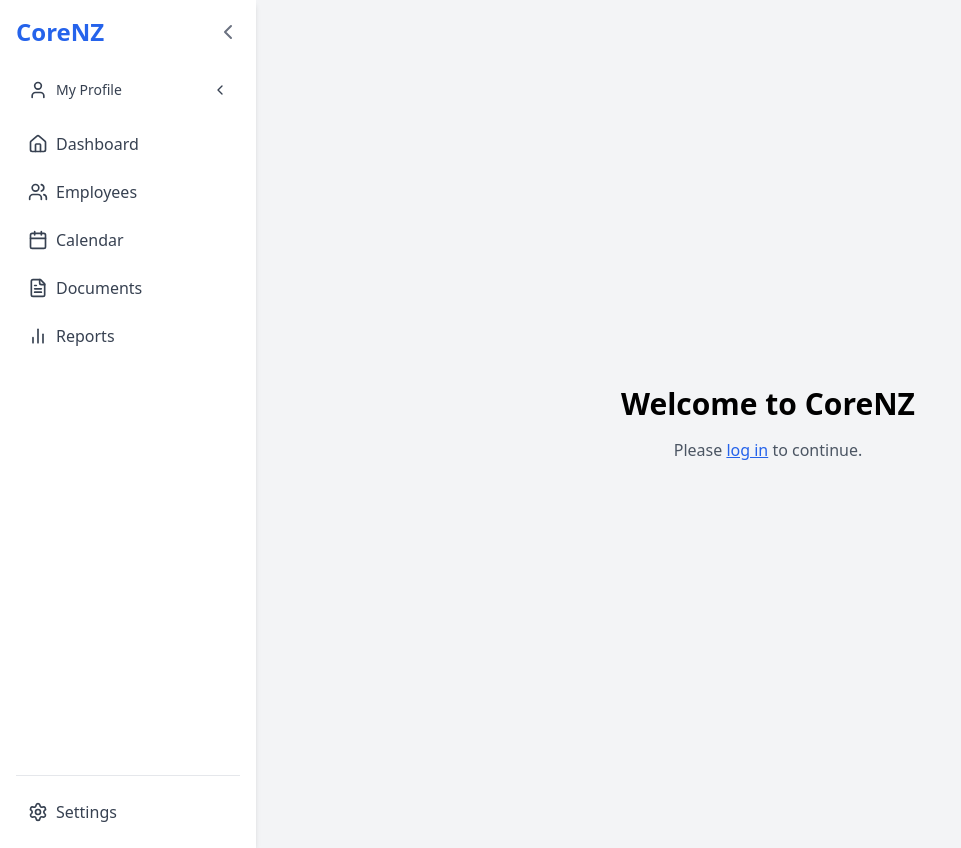
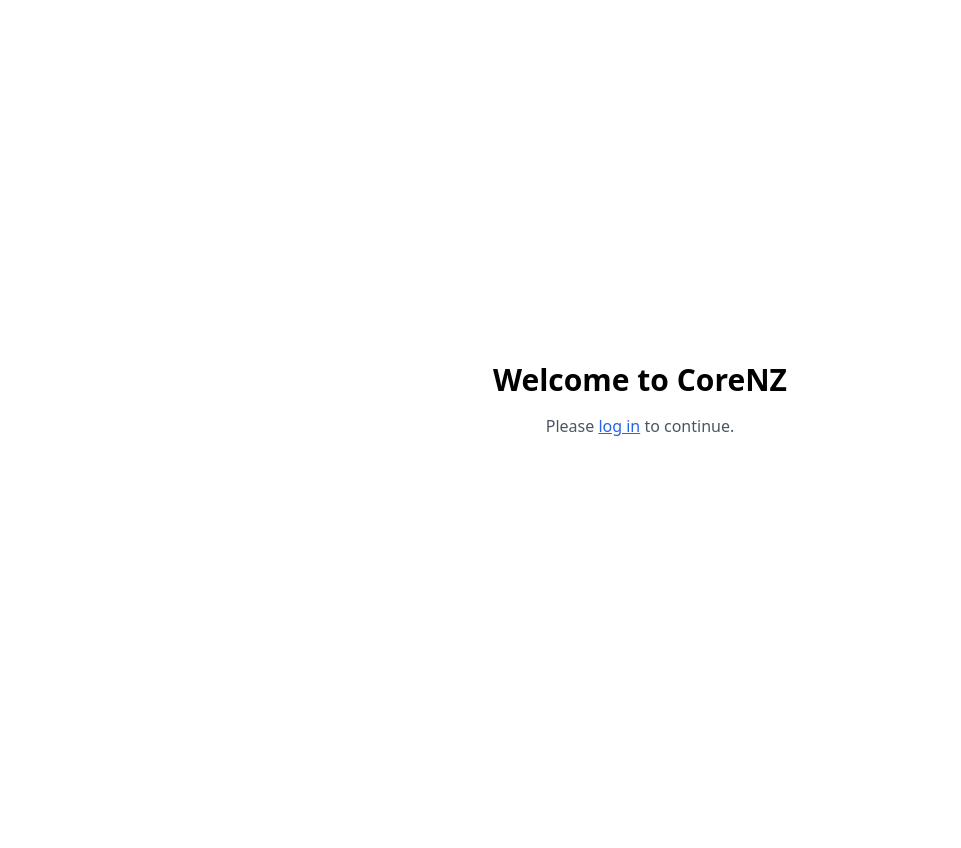
Before and after one commit to VacationReady/corenz-frontend, a Next.js app: page / in a window 1280 px wide. Shown: the whole page, without its empty margins (0-961 px from the left). After the commit the page ends 800 px from the top, so only its background shows below. Built offline with nearby package versions, Linux system fonts and the light colour scheme; no server answers.

Commit message:
Fix: apply sidebar only to (withSidebar) routes

```diff
--- /dev/null
+++ b/app/(withSidebar)/layout.tsx
@@ -0,0 +1,8 @@
+// app/(withSidebar)/layout.tsx
+"use client";
+
+import ClientLayout from "@/components/ClientLayout";
+
+export default function WithSidebarLayout({ children }: { children: React.ReactNode }) {
+  return <ClientLayout>{children}</ClientLayout>;
+}
--- a/app/layout.tsx
+++ b/app/layout.tsx
@@ -1,7 +1,6 @@
 "use client";
 
 import { SessionProvider } from "next-auth/react";
-import ClientLayout from "@/components/ClientLayout";
 import "./globals.css";
 import { ReactNode } from "react";
 
@@ -9,9 +8,7 @@ export default function RootLayout({ children }: { children: ReactNode }) {
   return (
     <html lang="en">
       <body>
-        <SessionProvider>
-          <ClientLayout>{children}</ClientLayout>
-        </SessionProvider>
+        <SessionProvider>{children}</SessionProvider>
       </body>
     </html>
   );
```
